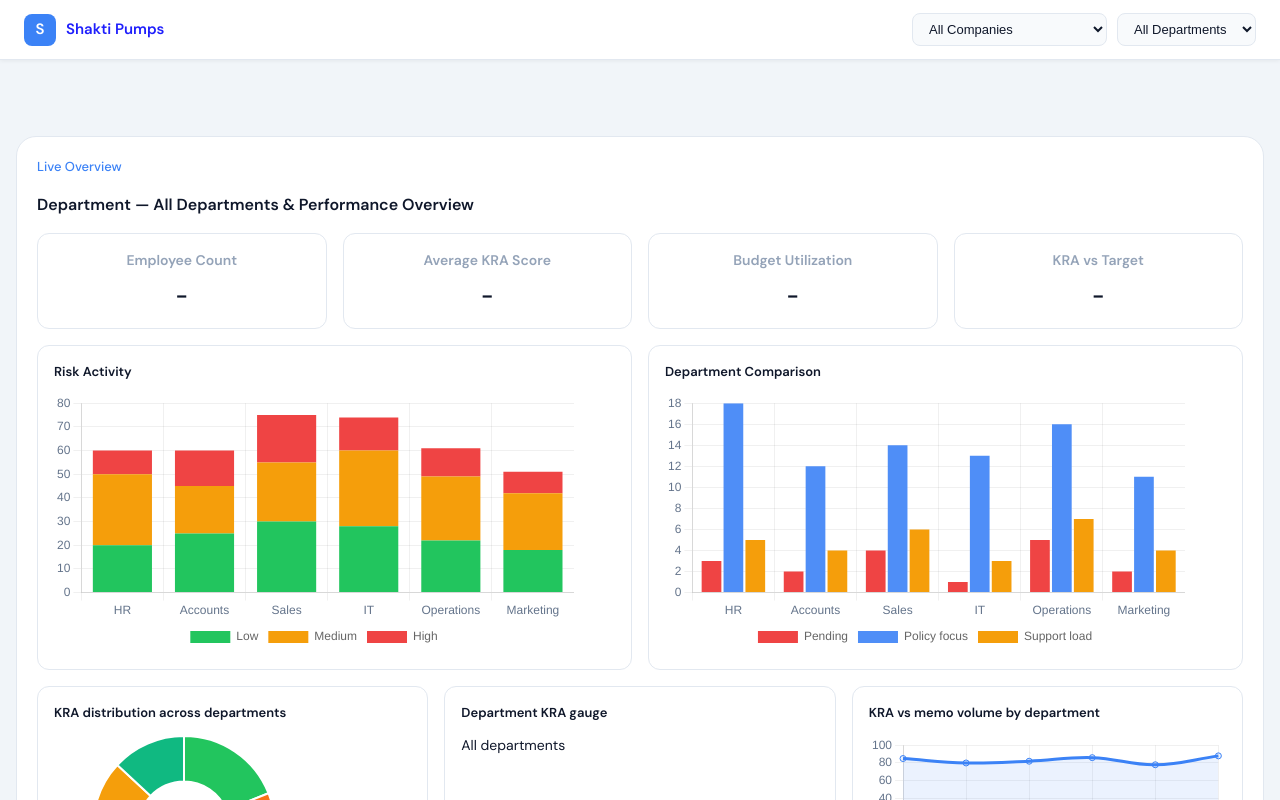
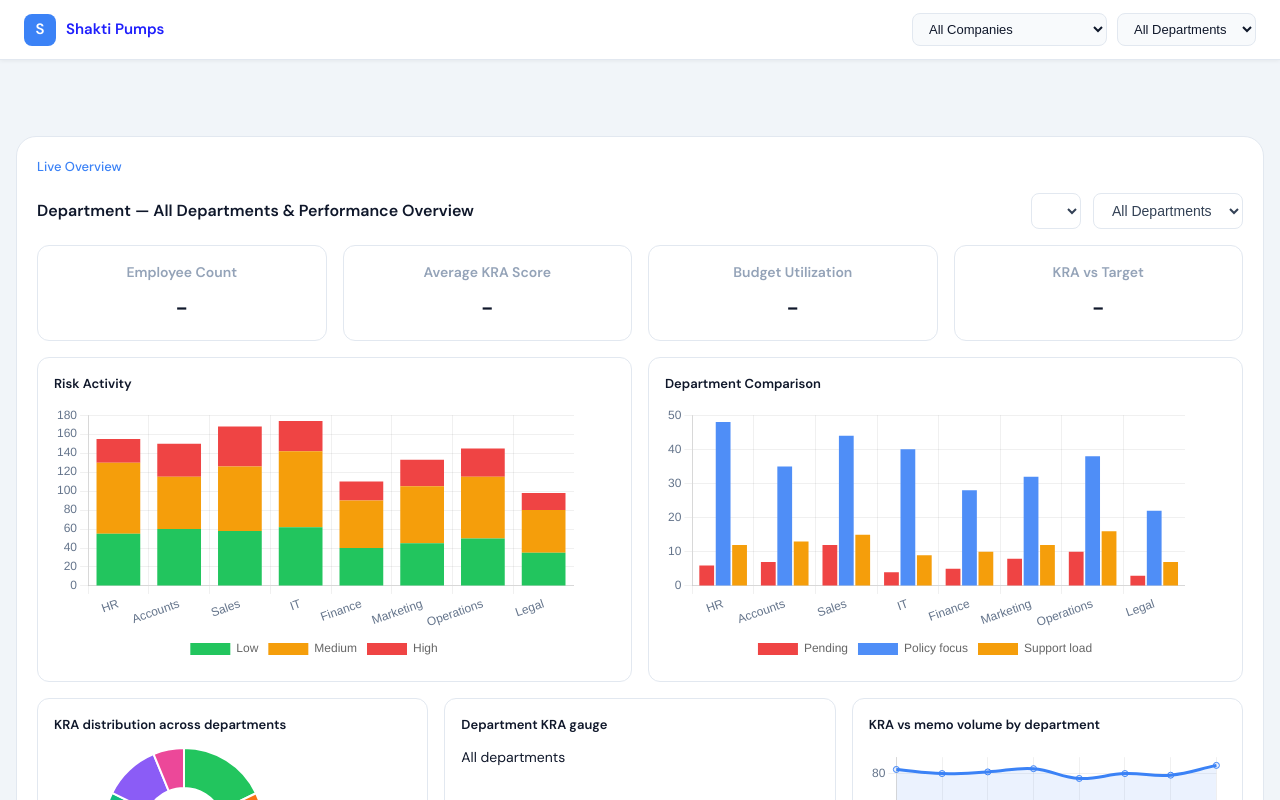
Before and after one commit to Poojasharma-2206/KRP, an Angular app: page / in a window 1280 px wide. Built offline with nearby package versions, Linux system fonts and the light colour scheme.

Commit message:
fix dynamic data updation

```diff
--- a/src/app/app.config.ts
+++ b/src/app/app.config.ts
@@ -1,12 +1,14 @@
 import { ApplicationConfig, provideBrowserGlobalErrorListeners } from '@angular/core';
 import { provideRouter } from '@angular/router';
-
+import { provideHttpClient } from '@angular/common/http';
 import { routes } from './app.routes';
 import { provideClientHydration, withEventReplay } from '@angular/platform-browser';
 
 export const appConfig: ApplicationConfig = {
   providers: [
     provideBrowserGlobalErrorListeners(),
-    provideRouter(routes), provideClientHydration(withEventReplay())
+    provideRouter(routes),
+    provideHttpClient(),
+    provideClientHydration(withEventReplay())
   ]
 };
--- a/src/app/core/services/data.ts
+++ b/src/app/core/services/data.ts
@@ -1,13 +1,11 @@
 import { HttpClient } from '@angular/common/http';
 import { Injectable, inject } from '@angular/core';
-import { DashboardData } from '../../dashboard/dashboard.model';
-
-
+import { CompanyData, DashboardJson } from '../../dashboard/dashboard.model';
 @Injectable({ providedIn: 'root' })
 export class DataService {
   private http = inject(HttpClient);
 
   getDashboard() {
-    return this.http.get<DashboardData>('assets/dashboard.json');
+    return this.http.get<DashboardJson>('assets/dashboard.json');
   }
 }
--- a/src/app/dashboard/dashboard.html
+++ b/src/app/dashboard/dashboard.html
@@ -1,19 +1,29 @@
 <div class="dashboard">
   <div class="main">
     <div class="live">Live Overview</div>
+
     <div class="heading">
       <h3>Department — All Departments &amp; Performance Overview</h3>
+      <div class="filters">
+        <select (change)="onCompanyChange($event)">
+          <option *ngFor="let c of allCompanies" [value]="c.id">{{ c.name }}</option>
+        </select>
+        <select (change)="onDepartmentChange($event)">
+          <option value="All">All Departments</option>
+          <option *ngFor="let d of departments" [value]="d">{{ d }}</option>
+        </select>
+      </div>
     </div>
 
-    <!-- KPI CARDS -->
+    <!-- KPI CARDS — [value] binding, hardcoded nahi -->
     <div class="kpi-container">
-      <app-kpi-card title="Employee Count"     [value]="kpi.employeeCount"    (click)="goToEmployees()" style="cursor: pointer"></app-kpi-card>
+      <app-kpi-card title="Employee Count"     [value]="kpi.employeeCount"     (click)="goToEmployees()" style="cursor: pointer"></app-kpi-card>
       <app-kpi-card title="Average KRA Score"  [value]="kpi.avgKraScore"></app-kpi-card>
       <app-kpi-card title="Budget Utilization" [value]="kpi.budgetUtilization"></app-kpi-card>
       <app-kpi-card title="KRA vs Target"      [value]="kpi.kraVsTarget"></app-kpi-card>
     </div>
 
-    <!-- ROW 1: 2 Bar Charts -->
+    <!-- ROW 1 -->
     <div class="charts-container">
       <div class="chart-card">
         <h3>Risk Activity</h3>
@@ -25,7 +35,7 @@
       </div>
     </div>
 
-    <!-- ROW 2: Donut + Gauge + Line -->
+    <!-- ROW 2 -->
     <div class="charts-row-3">
       <div class="chart-card">
         <div class="chart-card-header">
@@ -56,7 +66,7 @@
       </div>
     </div>
 
-    <!-- ROW 3: Policy Donut + Table -->
+    <!-- ROW 3 -->
     <div class="charts-row-bottom">
       <div class="chart-card">
         <div class="chart-card-header">
--- a/src/app/dashboard/dashboard.scss
+++ b/src/app/dashboard/dashboard.scss
@@ -203,3 +203,30 @@
 canvas {
   display: block;
 }
+.heading {
+  display: flex;
+  align-items: center;
+  justify-content: space-between;
+  flex-wrap: wrap;
+  gap: 12px;
+}
+
+.filters {
+  display: flex;
+  gap: 12px;
+
+  select {
+    padding: 8px 14px;
+    border-radius: 8px;
+    border: 1px solid #e2e8f0;
+    font-size: 14px;
+    color: #334155;
+    background: white;
+    cursor: pointer;
+    outline: none;
+
+    &:focus {
+      border-color: #3b82f6;
+    }
+  }
+}
--- a/src/app/dashboard/dashboard.ts
+++ b/src/app/dashboard/dashboard.ts
@@ -1,14 +1,16 @@
 import { Component, OnInit, inject } from '@angular/core';
 import { NgFor } from '@angular/common';
+import { FormsModule } from '@angular/forms';
 import Chart from 'chart.js/auto';
 import { KpiCardComponent } from '../shared/components/kpi-card/kpi-card';
 import { Router } from '@angular/router';
 import { DataService } from '../core/services/data';
+import { CompanyData } from './dashboard.model';
 
 @Component({
   selector: 'app-dashboard',
   standalone: true,
-  imports: [NgFor, KpiCardComponent],
+  imports: [NgFor, FormsModule, KpiCardComponent],
   templateUrl: './dashboard.html',
   styleUrls: ['./dashboard.scss'],
 })
@@ -17,7 +19,12 @@ export class DashboardComponent implements OnInit {
   private dataService = inject(DataService);
   private router = inject(Router);
 
+  allCompanies: CompanyData[] = [];
+  selectedCompanyId: number = 0;
+  selectedDepartment: string = 'All';
+
   tableRows: any[] = [];
+  departments: string[] = [];
 
   kpi = {
     employeeCount: '-',
@@ -26,27 +33,94 @@ export class DashboardComponent implements OnInit {
     kraVsTarget: '-'
   };
 
+  // ngOnInit() {
+  //   this.dataService.getDashboard().subscribe(res => {
+  //     this.allCompanies = res.companies;
+  //     this.applyFilters();
+  //   });
+  // }
+
   ngOnInit() {
-    this.loadDashboardData();
+    console.log('Component loaded!');
+
+    this.dataService.getDashboard().subscribe({
+      next: (res) => {
+        console.log('SUCCESS:', res);
+        this.allCompanies = res.companies;
+        this.applyFilters();
+      },
+      error: (err) => {
+        console.log('ERROR:', err);
+      }
+    });
+  }
+  getSelectedCompany(): CompanyData {
+    return this.allCompanies.find(c => c.id === this.selectedCompanyId)!;
   }
 
-  loadDashboardData() {
-    this.dataService.getDashboard().subscribe(res => {
-      console.log('DATA:', res);
+  onCompanyChange(event: Event) {
+    this.selectedCompanyId = +(event.target as HTMLSelectElement).value;
+    this.selectedDepartment = 'All';
+    this.applyFilters();
+  }
 
-      // ✅ KPI cards
-      this.kpi = res.kpi;
+  onDepartmentChange(event: Event) {
+    this.selectedDepartment = (event.target as HTMLSelectElement).value;
+    this.applyFilters();
+  }
 
-      // ✅ Table rows with dynamic kraColor
-      this.tableRows = res.table.map(row => ({
+  applyFilters() {
+    // const company = this.getSelectedCompany();
+    // if (!company) return;
+    console.log('selectedCompanyId:', this.selectedCompanyId);
+  console.log('allCompanies:', this.allCompanies);
+
+  const company = this.getSelectedCompany();
+  console.log('company found:', company);
+
+  if (!company) return;
+
+    this.departments = company.departments;
+
+    if (this.selectedDepartment === 'All') {
+      this.kpi = { ...company.kpi };
+      this.tableRows = company.table.map(row => ({
         ...row,
         kraColor: row.avgKra >= 85 ? '#22c55e' : row.avgKra >= 80 ? '#f59e0b' : '#ef4444'
       }));
+      setTimeout(() => this.loadCharts(company), 0);
 
-      setTimeout(() => {
-        this.loadCharts(res);
-      }, 0);
-    });
+    } else {
+      const idx = company.departments.indexOf(this.selectedDepartment);
+      const deptRow = company.table.find(r => r.department === this.selectedDepartment);
+
+      const filtered = {
+        departments: [this.selectedDepartment],
+        low:      [company.low[idx]],
+        medium:   [company.medium[idx]],
+        high:     [company.high[idx]],
+        pending:  [company.pending[idx]],
+        policy:   [company.policy[idx]],
+        support:  [company.support[idx]],
+        kraScore: [company.kraScore[idx]],
+        memos:    [company.memos[idx]],
+        kraDonut: [company.kraDonut[idx]],
+      };
+
+      this.kpi = {
+        employeeCount:     deptRow ? String(deptRow.empCount)  : '-',
+        avgKraScore:       deptRow ? deptRow.avgKra + '%'      : '-',
+        budgetUtilization: deptRow ? deptRow.budget            : '-',
+        kraVsTarget:       company.kpi.kraVsTarget,
+      };
+
+      this.tableRows = deptRow ? [{
+        ...deptRow,
+        kraColor: deptRow.avgKra >= 85 ? '#22c55e' : deptRow.avgKra >= 80 ? '#f59e0b' : '#ef4444'
+      }] : [];
+
+      setTimeout(() => this.loadCharts(filtered), 0);
+    }
   }
 
   goToEmployees() {
@@ -54,10 +128,8 @@ export class DashboardComponent implements OnInit {
   }
 
   loadCharts(data: any) {
-
     const depts = data.departments;
 
-    // 🧨 Destroy old charts
     Chart.getChart('stackedBar')?.destroy();
     Chart.getChart('groupedBar')?.destroy();
     Chart.getChart('kraDonut')?.destroy();
@@ -65,7 +137,6 @@ export class DashboardComponent implements OnInit {
     Chart.getChart('kraLineChart')?.destroy();
     Chart.getChart('policyDonut')?.destroy();
 
-    // ── STACKED BAR ──
     new Chart('stackedBar', {
       type: 'bar',
       data: {
@@ -86,7 +157,6 @@ export class DashboardComponent implements OnInit {
       },
     });
 
-    // ── GROUPED BAR ──
     new Chart('groupedBar', {
       type: 'bar',
       data: {
@@ -107,58 +177,42 @@ export class DashboardComponent implements OnInit {
       },
     });
 
-    // ── KRA DONUT ──
     new Chart('kraDonut', {
       type: 'doughnut',
       data: {
         labels: depts,
-        datasets: [
-          {
+        datasets: [{
           data: data.kraDonut,
           backgroundColor: ['#22c55e','#f97316','#ef4444','#3b82f6','#f59e0b','#10b981','#8b5cf6','#ec4899'],
-          },
-        ],
+        }],
       },
       options: {
         responsive: true,
         plugins: { legend: { position: 'bottom' } },
       },
     });
-// ── GAUGE ──
+
     const avgKra = +(data.kraScore.reduce((a: number, b: number) => a + b, 0) / data.kraScore.length).toFixed(1);
-
-Chart.getChart('kraGauge')?.destroy();
 
     new Chart('kraGauge', {
       type: 'doughnut',
       data: {
-    datasets: [
-      {
+        datasets: [{
           data: [avgKra, 100 - avgKra],
           backgroundColor: ['#10b981', 'rgba(200,200,200,0.15)'],
           circumference: 180,
           rotation: 270,
           borderWidth: 0,
           borderRadius: 6,
-      },
-    ],
+        }],
       },
       options: {
         responsive: true,
         cutout: '78%',
-    plugins: {
-      legend: { display: false },
-      tooltip: { enabled: false },
-    },
-    layout: {
-      padding: {
-        bottom: 0,
-      }
-    }
+        plugins: { legend: { display: false }, tooltip: { enabled: false } },
       },
     });
 
-    // ── LINE ──
     new Chart('kraLineChart', {
       type: 'line',
       data: {
@@ -192,17 +246,14 @@ new Chart('kraGauge', {
       },
     });
 
-    // ── POLICY DONUT ──
     new Chart('policyDonut', {
       type: 'doughnut',
       data: {
         labels: ['Pending', 'Non-compliant', 'Compliant', 'NA'],
-        datasets: [
-          {
+        datasets: [{
           data: [15, 20, 55, 10],
           backgroundColor: ['#f59e0b', '#ef4444', '#22c55e', '#94a3b8'],
-          },
-        ],
+        }],
       },
       options: {
         responsive: true,
--- a/src/assets/dashboard.json
+++ b/src/assets/dashboard.json
@@ -1,80 +1,112 @@
 {
-  "departments": ["HR", "Accounts", "Sales", "IT", "Operations", "Marketing"],
-
-  "kpi": {
-    "employeeCount": "665",
-    "avgKraScore": "84.5%",
-    "budgetUtilization": "$12,400",
-    "kraVsTarget": "18%"
-  },
-
-  "low": [20, 25, 30, 28, 22, 18],
-  "medium": [30, 20, 25, 32, 27, 24],
-  "high": [10, 15, 20, 14, 12, 9],
-
-  "pending": [3, 2, 4, 1, 5, 2],
-  "policy": [18, 12, 14, 13, 16, 11],
-  "support": [5, 4, 6, 3, 7, 4],
-
-  "kraScore": [85, 80, 82, 86, 78, 88],
-  "memos": [7, 5, 11, 5, 9, 6],
-
-  "kraDonut": [126, 74, 165, 118, 95, 87],
-
-  "table": [
+  "companies": [
     {
-      "department": "HR",
-      "empCount": 126,
-      "avgKra": 85,
-      "budget": "72%",
-      "policies": 18,
-      "memos": 7,
-      "visionScore": 91
+      "id": 0,
+      "name": "All Companies",
+      "departments": ["HR", "Accounts", "Sales", "IT", "Finance", "Marketing", "Operations", "Legal"],
+      "kpi": {
+        "employeeCount": "1,465",
+        "avgKraScore": "83.2%",
+        "budgetUtilization": "$36,350",
+        "kraVsTarget": "17%"
+      },
+      "low":    [55, 60, 58, 62, 40, 45, 50, 35],
+      "medium": [75, 55, 68, 80, 50, 60, 65, 45],
+      "high":   [25, 35, 42, 32, 20, 28, 30, 18],
+      "pending": [6,  7,  12,  4,  5,  8,  10,  3],
+      "policy":  [48, 35, 44, 40, 28, 32, 38, 22],
+      "support": [12, 13, 15,  9, 10, 12, 16,  7],
+      "kraScore": [85, 80, 82, 86, 74, 80, 78, 90],
+      "memos":    [12, 13, 19, 10,  8, 12, 15,  6],
+      "kraDonut": [316, 219, 353, 248, 155, 165, 205, 110],
+      "table": [
+        { "department": "HR",         "empCount": 316, "avgKra": 85, "budget": "70%", "policies": 48, "memos": 12, "visionScore": 91 },
+        { "department": "Accounts",   "empCount": 219, "avgKra": 80, "budget": "66%", "policies": 35, "memos": 13, "visionScore": 84 },
+        { "department": "Sales",      "empCount": 353, "avgKra": 82, "budget": "81%", "policies": 44, "memos": 19, "visionScore": 79 },
+        { "department": "IT",         "empCount": 248, "avgKra": 86, "budget": "62%", "policies": 40, "memos": 10, "visionScore": 93 },
+        { "department": "Finance",    "empCount": 155, "avgKra": 74, "budget": "71%", "policies": 28, "memos":  8, "visionScore": 78 },
+        { "department": "Marketing",  "empCount": 165, "avgKra": 80, "budget": "55%", "policies": 32, "memos": 12, "visionScore": 85 },
+        { "department": "Operations", "empCount": 205, "avgKra": 78, "budget": "79%", "policies": 38, "memos": 15, "visionScore": 76 },
+        { "department": "Legal",      "empCount": 110, "avgKra": 90, "budget": "52%", "policies": 22, "memos":  6, "visionScore": 96 }
+      ]
     },
     {
-      "department": "Accounts",
-      "empCount": 74,
-      "avgKra": 80,
-      "budget": "65%",
-      "policies": 12,
-      "memos": 5,
-      "visionScore": 84
+      "id": 1,
+      "name": "Shakti Pvt Ltd",
+      "departments": ["HR", "Accounts", "Sales", "IT"],
+      "kpi": {
+        "employeeCount": "483",
+        "avgKraScore": "85.8%",
+        "budgetUtilization": "$14,200",
+        "kraVsTarget": "21%"
+      },
+      "low":    [20, 25, 30, 28],
+      "medium": [30, 20, 25, 32],
+      "high":   [10, 15, 20, 14],
+      "pending": [3,  2,  4,  1],
+      "policy":  [18, 12, 14, 13],
+      "support": [5,  4,  6,  3],
+      "kraScore": [85, 80, 82, 86],
+      "memos":    [7,  5, 11,  5],
+      "kraDonut": [126, 74, 165, 118],
+      "table": [
+        { "department": "HR",       "empCount": 126, "avgKra": 85, "budget": "72%", "policies": 18, "memos":  7, "visionScore": 91 },
+        { "department": "Accounts", "empCount": 74,  "avgKra": 80, "budget": "65%", "policies": 12, "memos":  5, "visionScore": 84 },
+        { "department": "Sales",    "empCount": 165, "avgKra": 82, "budget": "88%", "policies": 14, "memos": 11, "visionScore": 79 },
+        { "department": "IT",       "empCount": 118, "avgKra": 86, "budget": "61%", "policies": 13, "memos":  5, "visionScore": 93 }
+      ]
     },
     {
-      "department": "Sales",
-      "empCount": 165,
-      "avgKra": 82,
-      "budget": "88%",
-      "policies": 14,
-      "memos": 11,
-      "visionScore": 79
+      "id": 2,
+      "name": "ABC Corp",
+      "departments": ["HR", "Finance", "Marketing", "Operations"],
+      "kpi": {
+        "employeeCount": "340",
+        "avgKraScore": "76.0%",
+        "budgetUtilization": "$9,950",
+        "kraVsTarget": "11%"
+      },
+      "low":    [12, 18, 22, 16],
+      "medium": [22, 14, 20, 26],
+      "high":   [9,  14, 16, 12],
+      "pending": [3,  4,  7,  5],
+      "policy":  [12,  9, 14, 11],
+      "support": [4,   6,  5,  8],
+      "kraScore": [76, 72, 78, 68],
+      "memos":    [6,   9,  7, 11],
+      "kraDonut": [95, 80, 95, 70],
+      "table": [
+        { "department": "HR",         "empCount": 95, "avgKra": 76, "budget": "68%", "policies": 12, "memos":  6, "visionScore": 80 },
+        { "department": "Finance",    "empCount": 80, "avgKra": 72, "budget": "74%", "policies":  9, "memos":  9, "visionScore": 75 },
+        { "department": "Marketing",  "empCount": 95, "avgKra": 78, "budget": "58%", "policies": 14, "memos":  7, "visionScore": 83 },
+        { "department": "Operations", "empCount": 70, "avgKra": 68, "budget": "82%", "policies": 11, "memos": 11, "visionScore": 71 }
+      ]
     },
     {
-      "department": "IT",
-      "empCount": 118,
-      "avgKra": 86,
-      "budget": "61%",
-      "policies": 13,
-      "memos": 5,
-      "visionScore": 93
-    },
-    {
-      "department": "Operations",
-      "empCount": 95,
-      "avgKra": 78,
-      "budget": "79%",
-      "policies": 16,
-      "memos": 9,
-      "visionScore": 76
-    },
-    {
-      "department": "Marketing",
-      "empCount": 87,
-      "avgKra": 88,
-      "budget": "55%",
-      "policies": 11,
-      "memos": 6,
-      "visionScore": 95
+      "id": 3,
+      "name": "Zenith Solutions",
+      "departments": ["HR", "IT", "Sales", "Legal"],
+      "kpi": {
+        "employeeCount": "480",
+        "avgKraScore": "89.1%",
+        "budgetUtilization": "$15,200",
+        "kraVsTarget": "22%"
+      },
+      "low":    [23, 17, 28, 19],
+      "medium": [31, 21, 23, 19],
+      "high":   [6,   6,  6,  4],
+      "pending": [1,   1,  2,  1],
+      "policy":  [18, 14, 16, 11],
+      "support": [3,   3,  4,  2],
+      "kraScore": [91, 88, 87, 90],
+      "memos":    [4,   6,  8,  3],
+      "kraDonut": [140, 120, 110, 110],
+      "table": [
+        { "department": "HR",    "empCount": 140, "avgKra": 91, "budget": "60%", "policies": 18, "memos": 4, "visionScore": 95 },
+        { "department": "IT",    "empCount": 120, "avgKra": 88, "budget": "58%", "policies": 14, "memos": 6, "visionScore": 92 },
+        { "department": "Sales", "empCount": 110, "avgKra": 87, "budget": "75%", "policies": 16, "memos": 8, "visionScore": 89 },
+        { "department": "Legal", "empCount": 110, "avgKra": 90, "budget": "52%", "policies": 11, "memos": 3, "visionScore": 96 }
+      ]
     }
   ]
 }
```
Also changed, not shown: src/app/dashboard/dashboard.model.ts (+26 -18 lines). Lines whose indentation alone changed are shown as unchanged.
